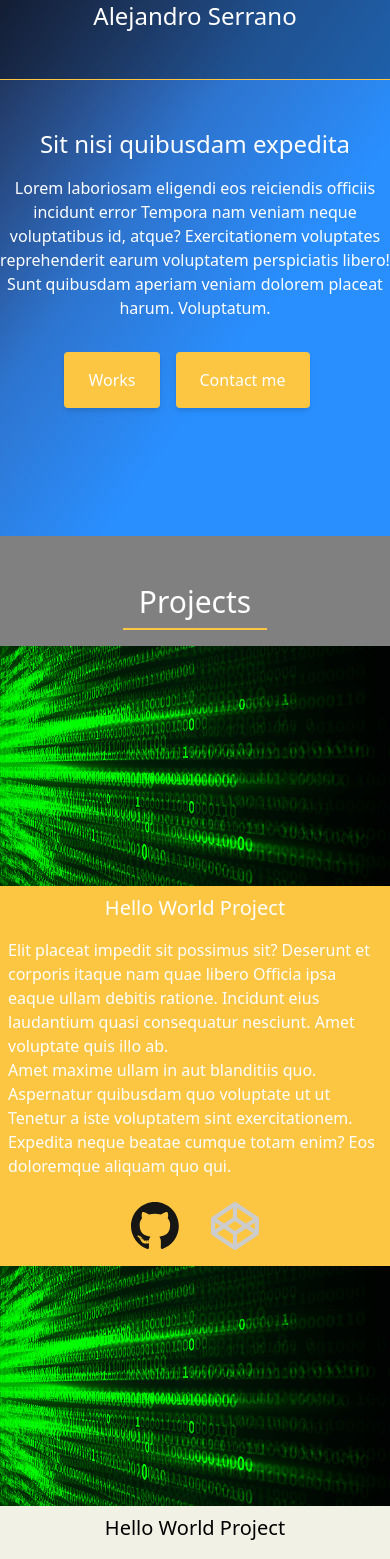
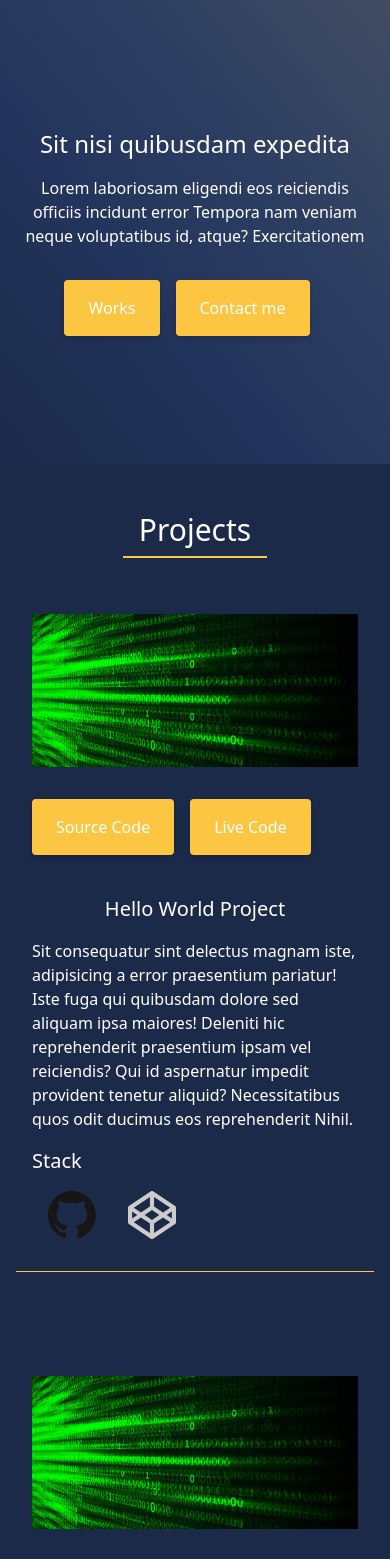
Before and after one commit to Andresser17/andresser17.github.io, a React (Create React App) app: page / in a window 390 px wide. Shown: the top 1559 px of the page. Built offline with nearby package versions, Linux system fonts and the light colour scheme.

Commit message:
Redesigned Projects section and make responsive the web

```diff
--- a/src/components/Header.js
+++ b/src/components/Header.js
@@ -1,7 +1,10 @@
 import { useState } from "react";
-import Buttons from "./Buttons";
+// Components
+import Buttons from "../components/Buttons";
+// Icons
+import { ReactComponent as MenuIcon } from "../icons/menu-icon.svg";
 
-function MenuList(props) {
+function Menu(props) {
   const items = props.items.map((item) => {
     const id = item.toLowerCase();
     let styles = `mx-4 px-2 py-0.5`;
@@ -21,30 +24,32 @@ function MenuList(props) {
     );
   });
 
-  return <ul className="flex hidden">{items}</ul>;
+  return <ul className="hidden sm:flex">{items}</ul>;
+}
+
+function MenuButton(props) {
+  return (
+    <span className="w-12 h-12 flex justify-center items-center shadow-md text-white p-2 rounded bg-fourth block sm:hidden">
+      <MenuIcon />
+    </span>
+  );
 }
 
 function Header() {
   const [selected, setSelected] = useState("home");
   return (
-    <header id="home" className="w-screen">
-      <div
-        id="top-panel"
-        className="absolute w-full h-20 text-white bg-black border-b border-fourth bg-opacity-30"
-      >
-        <div className="logo">
-          <h1 className="text-2xl text-center">Alejandro Serrano</h1>
-        </div>
-        <div className="menu-cont">
-          <MenuList
-            onSelectedChange={setSelected}
-            selected={selected}
-            items={["Home", "Work", "About", "Contact"]}
-          />
-        </div>
-      </div>
-      <div className="flex items-center py-32 text-white cont-blue-gradient">
-        <div className="flex flex-wrap justify-center">
+    <header id="home">
+        {/* <div> */}
+        {/*   <MenuButton menuId="menu" /> */}
+        {/*   <Menu */}
+        {/*     onSelectedChange={setSelected} */}
+        {/*     selected={selected} */}
+        {/*     items={["Home", "Projects", "About", "Contact"]} */}
+        {/*   /> */}
+        {/* </div> */}
+      {/* Home */}
+      <div className="flex items-center py-32 px-4 text-white cont-blue-gradient">
+        <div className="flex flex-wrap justify-center lg:w-2/4">
           <div className="flex flex-col items-center w-full mb-8">
             <span className="mb-4 text-center text-2xl">
               Sit nisi quibusdam expedita
@@ -52,8 +57,6 @@ function Header() {
             <span className="text-center">
               Lorem laboriosam eligendi eos reiciendis officiis incidunt error
               Tempora nam veniam neque voluptatibus id, atque? Exercitationem
-              voluptates reprehenderit earum voluptatem perspiciatis libero!
-              Sunt quibusdam aperiam veniam dolorem placeat harum. Voluptatum.
             </span>
           </div>
 
--- a/src/components/Icons.js
+++ b/src/components/Icons.js
@@ -1,7 +1,7 @@
 function Icons(props) {
   return (
     <a href={props.href} className="block w-12 h-12 mx-4">
-      <img src={props.src} className="max-w-full max-h-full" />
+      <img src={props.src} className="max-w-full max-h-full" alt="" />
     </a>
   );
 }
--- a/src/pages/About.js
+++ b/src/pages/About.js
@@ -10,7 +10,7 @@ import codepenIcon from "../icons/codepen-icon.svg";
 
 function About() {
   return (
-    <section id="about" className="px-4 py-8 bg-first">
+    <section id="about" className="px-4 py-8 cont-blue-gradient">
       <SectionTitle text="About Me" />
       <div className="w-1/2">
         {/* <img src={authorPic} className="m-auto rounded w-72" /> */}
@@ -36,7 +36,7 @@ function About() {
             blanditiis rerum soluta quasi!
           </p>
         </div>
-        <div className="flex flex-wrap justify-center">
+        <div className="flex flex-wrap justify-center items-center">
           <Icons href="#" src={githubIcon} />
           {/* Change to linkedin icon */}
           <Icons href="#" src={codepenIcon} />
--- a/src/pages/Contact.js
+++ b/src/pages/Contact.js
@@ -1,11 +1,6 @@
-import { useState /*useEffect*/ } from "react";
+// import { useState /*useEffect*/ } from "react";
 // Components
 import SectionTitle from "../components/SectionTitle";
-import Icons from "../components/Icons";
-import Buttons from "../components/Buttons";
-// Icons
-import githubIcon from "../icons/github-icon-1.svg";
-import codepenIcon from "../icons/codepen-icon.svg";
 
 function FormTextarea(props) {
   return (
@@ -34,9 +29,9 @@ function FormButton(props) {
 
 function Form() {
   return (
-    <form className="p-5 bg-first grid grid-col-12">
+    <form className="grid grid-col-12 w-96">
       <label>Name</label>
-      <FormInput color="bg-red-600" />
+      <FormInput />
 
       <label>Email</label>
       <FormInput />
@@ -50,20 +45,16 @@ function Form() {
 
 function Contact() {
   return (
-    <section id="contact" className="px-4 py-8 bg-second">
+    <section id="contact" className="px-4 py-8 bg-first lg:flex lg:flex-wrap">
       <SectionTitle text="Contact Me" />
-      <div className="">
+      <div className="lg:w-1/2 py-8">
         <span className="text-xl block">
           Consectetur repellendus magnam tenetur libero ratione Voluptate unde
           sit est
         </span>
         <span className="block text-lg">Example@email.com</span>
-        <div className="flex justify-center p-4">
-          <Icons src={githubIcon} />
-          <Icons src={codepenIcon} />
-        </div>
       </div>
-      <div className="">
+      <div className="flex justify-center py-8 lg:w-1/2">
         <Form />
       </div>
     </section>
--- a/src/pages/Projects.js
+++ b/src/pages/Projects.js
@@ -1,5 +1,6 @@
 // Components
 import Icons from "../components/Icons";
+import Buttons from "../components/Buttons";
 import SectionTitle from "../components/SectionTitle";
 // Icons
 import githubIcon from "../icons/github-icon-1.svg";
@@ -9,27 +10,33 @@ import sampleImage from "../images/sample-image.png";
 
 function Card(props) {
   return (
-    <article className="w-full bg-third text-black even:bg-fourth even:text-white">
-      <div className="w-full">
-        <img src={sampleImage} className="w-full h-60" />
+    <article className="pb-8 mb-16 border-b border-fourth px-4 sm:border-none lg:flex lg:justify-around lg:even:flex-row-reverse">
+      <div className="w-full py-10 lg:w-5/12">
+        <img src={sampleImage} className="w-full" alt="" />
+
+        {/* Source code and live code */}
+        <div className="flex pt-8">
+          <div className="mr-4">
+            <Buttons href="#" text="Source Code" />
+          </div>
+          <div className="mr-4">
+            <Buttons href="#" text="Live Code" />
+          </div>
+        </div>
       </div>
-      <div className="w-full p-2">
+
+      <div className="w-fit lg:w-96">
         <h2 className="text-center text-xl">Hello World Project</h2>
         <p className="my-4">
-          <div>
-            Elit placeat impedit sit possimus sit? Deserunt et corporis itaque
-            nam quae libero Officia ipsa eaque ullam debitis ratione. Incidunt
-            eius laudantium quasi consequatur nesciunt. Amet voluptate quis illo
-            ab.
-          </div>
-          <div>
-            Amet maxime ullam in aut blanditiis quo. Aspernatur quibusdam quo
-            voluptate ut ut Tenetur a iste voluptatem sint exercitationem.
-            Expedita neque beatae cumque totam enim? Eos doloremque aliquam quo
-            qui.
-          </div>
+          Sit consequatur sint delectus magnam iste, adipisicing a error
+          praesentium pariatur! Iste fuga qui quibusdam dolore sed aliquam ipsa
+          maiores! Deleniti hic reprehenderit praesentium ipsam vel reiciendis?
+          Qui id aspernatur impedit provident tenetur aliquid? Necessitatibus
+          quos odit ducimus eos reprehenderit Nihil.
         </p>
-        <div className="flex justify-center py-2">
+        {/* Used stack */}
+        <div className="flex flex-wrap">
+          <span className="block w-full mb-4 text-xl">Stack</span>
           <Icons href="#" src={githubIcon} />
           {/* Replace with a heroku icon */}
           <Icons href="#" src={codepenIcon} />
@@ -41,17 +48,19 @@ function Card(props) {
 
 function Projects() {
   return (
-    <section id="projects" className="w-full py-8">
+    <section id="projects" className="w-full py-8 px-4 bg-first">
       <SectionTitle text="Projects" />
-      <Card text="MODERN HTML & CSS FROM THE BEGINNING" />
-      <Card text="MODERN HTML & CSS FROM THE BEGINNING" />
-      <Card text="MODERN HTML & CSS FROM THE BEGINNING" />
-      <Card text="MODERN HTML & CSS FROM THE BEGINNING" />
-      <Card text="MODERN HTML & CSS FROM THE BEGINNING" />
-      <Card text="MODERN HTML & CSS FROM THE BEGINNING" />
-      <Card text="MODERN HTML & CSS FROM THE BEGINNING" />
-      <Card text="MODERN HTML & CSS FROM THE BEGINNING" />
-      <Card text="MODERN HTML & CSS FROM THE BEGINNING" />
+      <div className="sm:grid sm:grid-cols-2 sm:gap-1 lg:block">
+        <Card text="MODERN HTML & CSS FROM THE BEGINNING" />
+        <Card text="MODERN HTML & CSS FROM THE BEGINNING" />
+        <Card text="MODERN HTML & CSS FROM THE BEGINNING" />
+        <Card text="MODERN HTML & CSS FROM THE BEGINNING" />
+      </div>
+      {/* <Card text="MODERN HTML & CSS FROM THE BEGINNING" /> */}
+      {/* <Card text="MODERN HTML & CSS FROM THE BEGINNING" /> */}
+      {/* <Card text="MODERN HTML & CSS FROM THE BEGINNING" /> */}
+      {/* <Card text="MODERN HTML & CSS FROM THE BEGINNING" /> */}
+      {/* <Card text="MODERN HTML & CSS FROM THE BEGINNING" /> */}
     </section>
   );
 }
--- a/src/styles/App.css
+++ b/src/styles/App.css
@@ -1,17 +1,17 @@
 .cont-blue-gradient {
   background-image: linear-gradient(
-    to right bottom,
+    to right top,
     #1b2a49,
-    #223b68,
-    #284d88,
-    #2c60ab,
-    #2d74ce,
-    #2d7dde,
-    #2b86ee,
-    #298fff,
-    #298fff,
-    #298fff,
-    #298fff,
-    #298fff
+    #1d2c4d,
+    #1e2f52,
+    #203156,
+    #22345b,
+    #25375d,
+    #283a5f,
+    #2b3d61,
+    #314161,
+    #364561,
+    #3c4861,
+    #414c61
   );
 }
```
Also changed, not shown: src/icons/menu-icon.svg (added).
